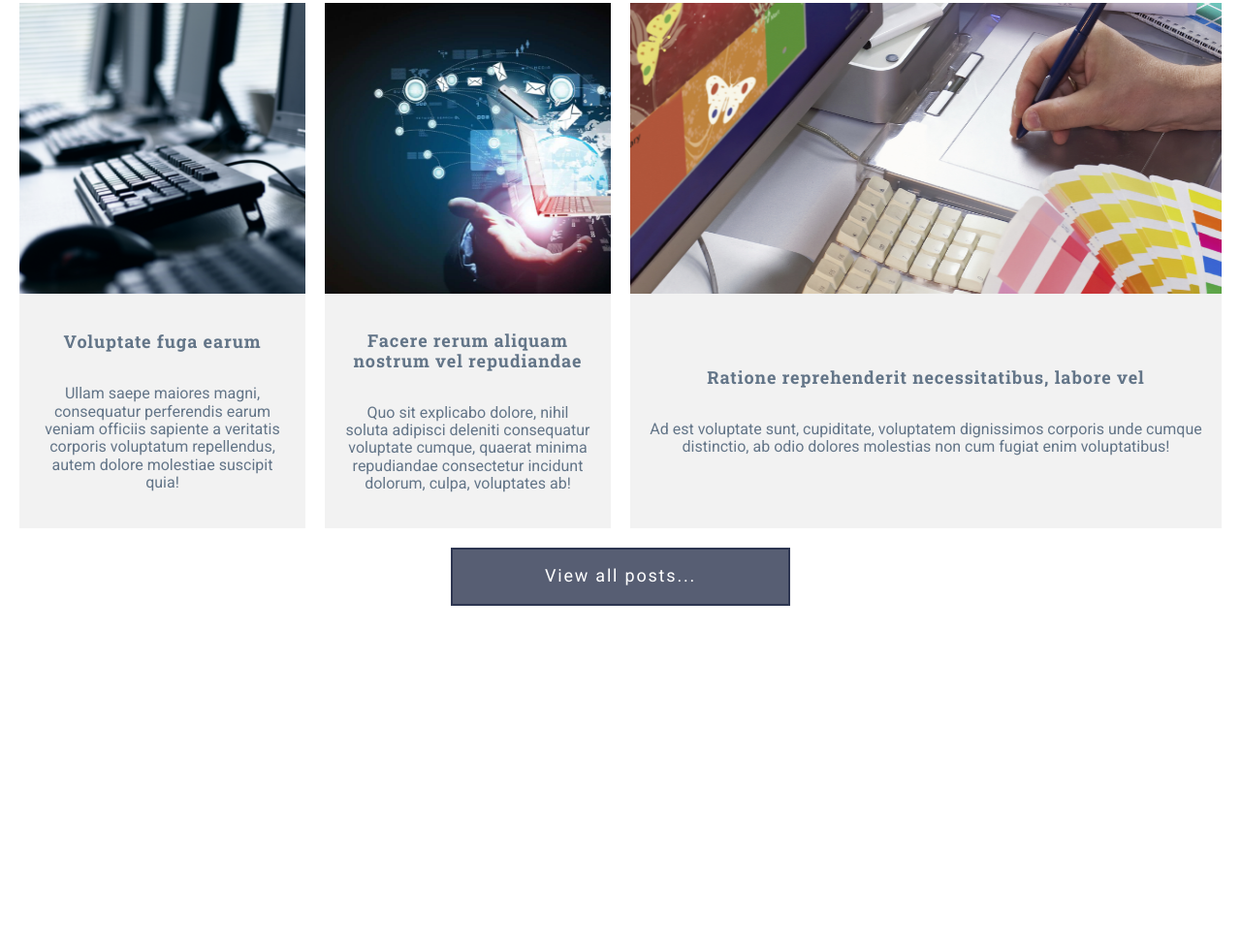
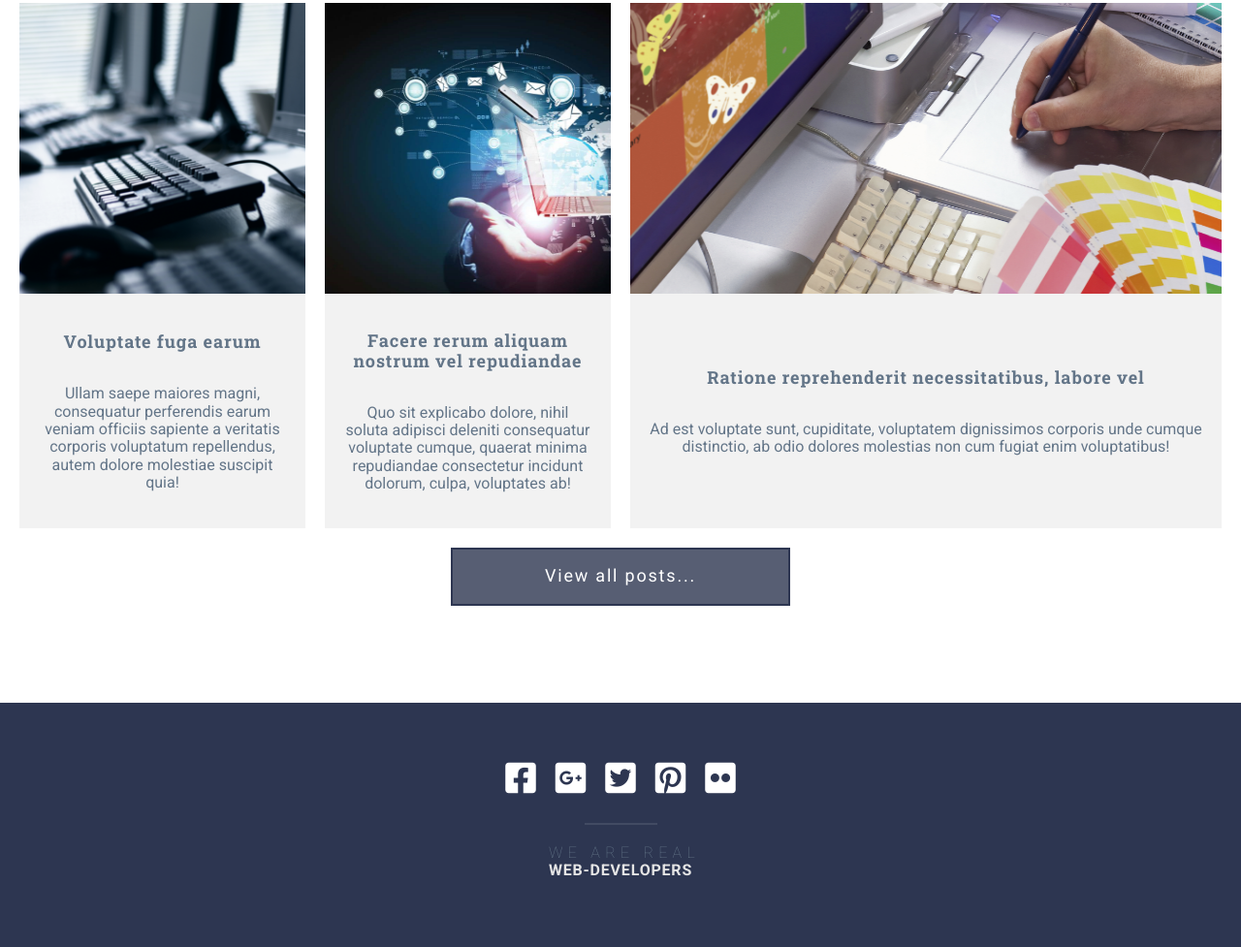
Before and after one commit to Vadim-Nikolaev/grid_template, a website: page index.html in a window 1280 px wide. Shown: the part 3275-4252 px from the top of the page at 97% size. Before the commit the page ends 4000 px from the top, so only its background shows below. Drawn offline with Linux system fonts and the light colour scheme.

Commit message:
finished footer

```diff
--- a/assets/scss/components/footer/_footer.scss
+++ b/assets/scss/components/footer/_footer.scss
@@ -0,0 +1,53 @@
+.footer {
+  background-color: $color-primary;
+  padding: ($gap * 2.5) $gap ($gap * 3.5);
+  text-align: center;
+  &__container {
+    @extend %container;
+  }
+
+  &__social {
+    position: relative;
+    display: grid;
+    justify-content: center;
+    grid-template-columns: repeat(auto-fit, minmax(50px, max-content));
+
+    margin-bottom: $gap-x2;
+    font-size: 2.25rem;
+    &:hover {
+      color: $color-accent;
+    }
+
+    & a {
+      padding: $gap-sm;
+      line-height: 0.9;
+      letter-spacing: 0.001em;
+    }
+
+    &::after {
+      position: absolute;
+      content: "";
+      bottom: -$gap;
+      left: calc(50% - 75px / 2);
+      width: 75px;
+      height: 2px;
+      background-color: rgba($color-light, 0.1);
+    }
+  }
+
+  &__copy {
+    color: white;
+    & span:nth-of-type(1) {
+      color: $color-gray;
+      letter-spacing: 0.33em;
+      font-weight: 100;
+      margin-right: -0.5em;
+    }
+
+    & span:nth-of-type(2) {
+      color: $color-gray-light;
+      letter-spacing: 0.05em;
+      font-weight: 700;
+    }
+  }
+}
--- a/assets/scss/style.scss
+++ b/assets/scss/style.scss
@@ -47,3 +47,5 @@
 @import "components/sections/section-about";
 @import "components/sections/section-form";
 @import "components/sections/section-posts";
+
+@import "components/footer/footer";
--- a/index.html
+++ b/index.html
@@ -71,6 +71,7 @@
 
   </header>
 
+  <main class="main">
     <section class="skills">
 
       <div class="skills__container">
@@ -189,7 +190,8 @@
               <div class="posts-item__image"><img src="assets/img/img-post-1.png" alt="post image"></div>
               <div class="posts-item__caption">
                 <h3>Nostrum quod fugiat odio perspiciatis</h3>
-              <p>Minus ad voluptas non, ducimus suscipit temporibus explicabo! Inventore dolorum, debitis eligendi earum
+                <p>Minus ad voluptas non, ducimus suscipit temporibus explicabo! Inventore dolorum, debitis eligendi
+                  earum
                   in
                   corrupti consectetur quam nesciunt facilis explicabo?</p>
               </div>
@@ -264,6 +266,24 @@
         </div>
       </div>
     </section>
+  </main>
+
+  <footer class="footer">
+    <div class="footer__container">
+      <div class="footer__social">
+        <a href="#"><i class="fab fa-facebook-square"></i></a>
+        <a href="#"><i class="fab fa-google-plus-square"></i></a>
+        <a href="#"><i class="fab fa-twitter-square"></i></a>
+        <a href="#"><i class="fab fa-pinterest-square"></i></a>
+        <a href="#"><i class="fab fa-flickr"></i></a>
+      </div>
+      <div class="footer__copy">
+        <span>WE ARE REAL</span>
+        <br>
+        <span>WEB-DEVELOPERS</span>
+      </div>
+    </div>
+  </footer>
 
   <!-- Подключаем библиотеку jquery, необходимую для работы нашего основного скрипта -->
   <script src="libs/jquery/dist/jquery.min.js"></script>
```
Also changed, not shown: assets/css/style.css. Lines whose indentation alone changed are shown as unchanged.
